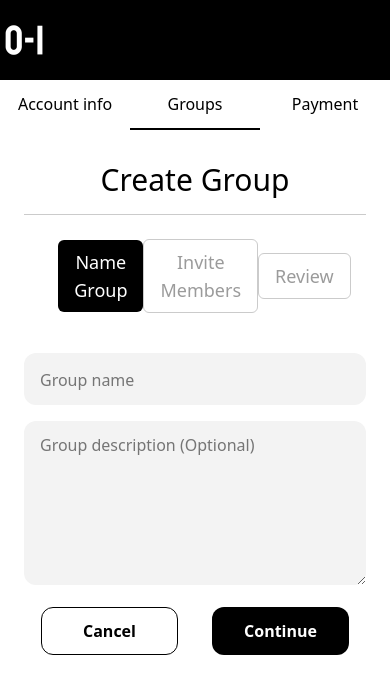
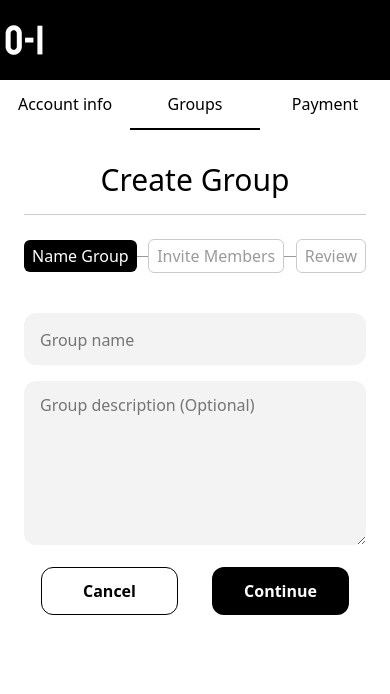
Before and after one commit to outinsure/oi-ng, an Angular app: page /account/groups/new in a window 390 px wide. Shown: the top 694 px of the page. Built offline with nearby package versions, Linux system fonts and the light colour scheme.

Commit message:
group form responsiveness

```diff
--- a/src/app/groups/group-new.component.html
+++ b/src/app/groups/group-new.component.html
@@ -1,7 +1,7 @@
 <h2 class="text-3xl text-center pb-4 border-b border-[#CBCBCB]">Create Group</h2>
-<div class="flex mt-6 items-center justify-between w-4/5 mx-auto">
+<div class="flex mt-6 items-center justify-between md:w-4/5 mx-auto">
     <button
-        class="text-lg rounded-md py-2 px-4"
+        class="md:text-lg rounded-md py-1 px-2 md:py-2 md:px-4"
         [class]="tabIndex == 0 ? 'text-white bg-black' : 'border border-[#CBCBCB] text-[#9B9B9B]'"
         (click)="goToStep(0)"
     >
@@ -9,7 +9,7 @@
     </button>
     <div class="h-[1px] bg-[#9B9B9B] flex-1"></div>
     <button
-        class="text-lg rounded-md py-2 px-4"
+        class="md:text-lg rounded-md py-1 px-2 md:py-2 md:px-4"
         [class]="tabIndex == 1 ? 'text-white bg-black' : 'border border-[#CBCBCB] text-[#9B9B9B]'"
         (click)="goToStep(1)"
     >
@@ -17,7 +17,7 @@
     </button>
     <div class="h-[1px] bg-[#9B9B9B] flex-1"></div>
     <button
-        class="text-lg rounded-md py-2 px-4"
+        class="md:text-lg rounded-md py-1 px-2 md:py-2 md:px-4"
         [class]="tabIndex == 2 ? 'text-white bg-black' : 'border border-[#CBCBCB] text-[#9B9B9B]'"
         (click)="goToStep(2)"
     >
@@ -55,7 +55,7 @@
     </div>
 } @else if (tabIndex == 1) {
     <div class="mt-6">
-        <p class="w-4/5 text-center text-[#1B1B1B] font-light">Invite first five group members. If group has less than 5, members can be entered multiple times.</p>
+        <p class="md:w-4/5 text-center text-[#1B1B1B] font-light">Invite first five group members. If group has less than 5, members can be entered multiple times.</p>
         <input disabled type="text"
             class="bg-[#F3F3F3]
             text-xl placeholder:text-[#757575] w-full placeholder:font-light
@@ -113,10 +113,10 @@
     </div>
 } @else if (tabIndex == 2) {
     <div class="mt-6">
-        <p class="w-4/5 mx-auto text-xl text-[#1B1B1B] font-light">
+        <p class="md:w-4/5 mx-auto md:text-xl text-[#1B1B1B] font-light">
             Almost Done! Confirm group details and select an insurance package!!
         </p>
-        <div class="w-4/5 mx-auto mt-12">
+        <div class="md:w-4/5 mx-auto mt-12">
             <h3 class="uppercase text-md mb-3 font-semibold">Group details</h3>
             <div class="bg-slate-100 rounded p-4">
                 <div class="flex items-center justify-between">
@@ -130,13 +130,13 @@
             </div>
             <h3 class="uppercase text-lg mt-12 mb-0 font-semibold">Pricing</h3>
             <h5 class="mb-3 font-light text-sm">Minimum of 5 members for all plans.</h5>
-            <div class="flex items-center justify-between">
+            <div class="md:flex items-center justify-between">
                 <label
                   (click)="selectPlan('squad_lite')"
                   [class.border-black]="selectedPlan === 'squad_lite'"
                   [class.bg-[#EBEBEB]]="selectedPlan === 'squad_lite'"
                   [class.bg-slate-100]="selectedPlan !== 'squad_lite'"
-                  class="block w-[31%] p-4 border rounded-lg shadow-lg cursor-pointer hover:shadow-xl transition"
+                  class="block md:w-[31%] mb-4 md:mb-0 p-4 border rounded-lg shadow-lg cursor-pointer hover:shadow-xl transition"
                 >
                   <input
                     type="radio"
@@ -157,7 +157,7 @@
                   [class.border-black]="selectedPlan === 'crew_vibes'"
                   [class.bg-[#EBEBEB]]="selectedPlan === 'crew_vibes'"
                   [class.bg-slate-100]="selectedPlan !== 'crew_vibes'"
-                  class="block w-[31%] p-4 border rounded-lg shadow-lg cursor-pointer hover:shadow-xl transition"
+                  class="block md:w-[31%] mb-4 md:mb-0 p-4 border rounded-lg shadow-lg cursor-pointer hover:shadow-xl transition"
                 >
                   <input
                     type="radio"
@@ -178,7 +178,7 @@
                   [class.border-black]="selectedPlan === 'party_mode'"
                   [class.bg-[#EBEBEB]]="selectedPlan === 'party_mode'"
                   [class.bg-slate-100]="selectedPlan !== 'party_mode'"
-                  class="block w-[31%] p-4 border rounded-lg shadow-lg cursor-pointer hover:shadow-xl transition"
+                  class="block md:w-[31%] mb-4 md:mb-0 p-4 border rounded-lg shadow-lg cursor-pointer hover:shadow-xl transition"
                 >
                   <input
                     type="radio"
```
